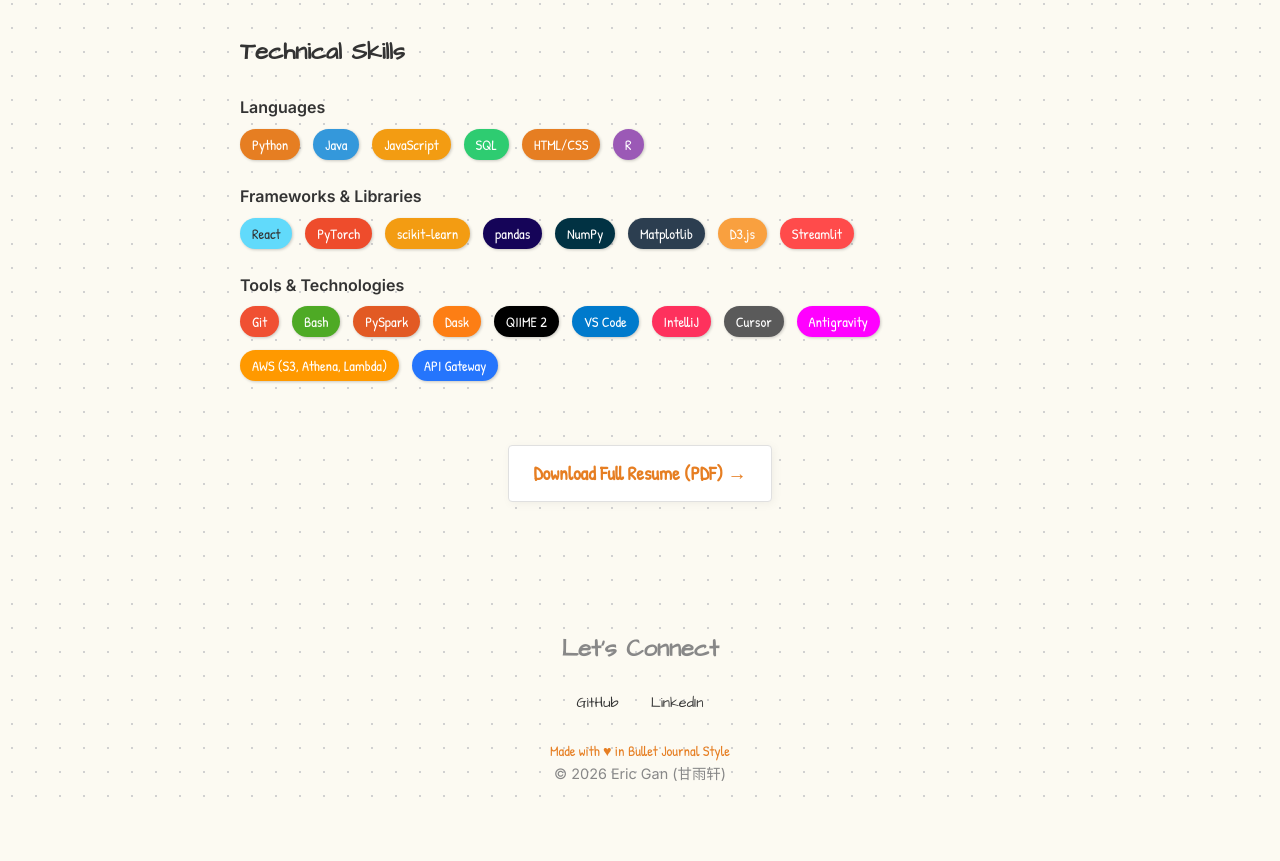
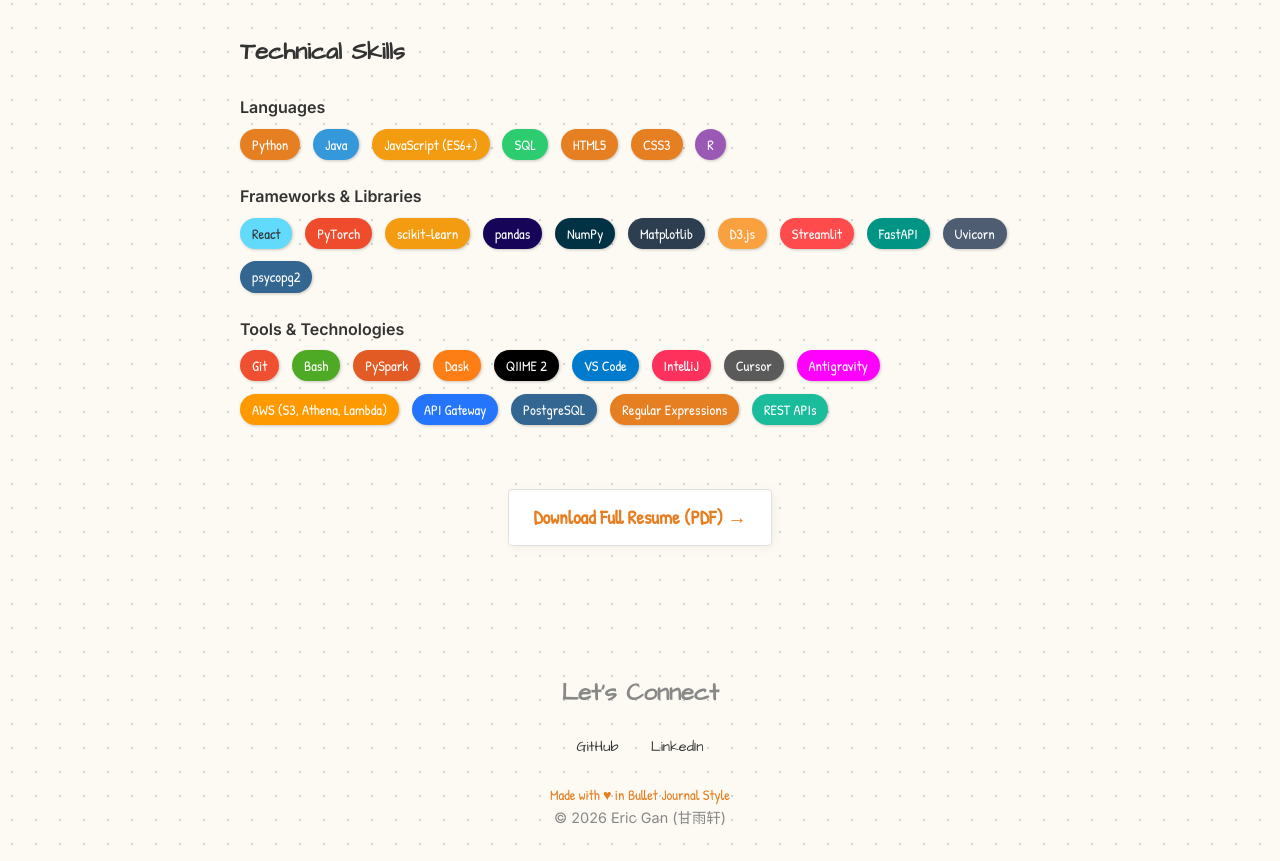
Before and after one commit to eri-gon/MyWorld, a React (Vite) app: page /#/about in a window 1280 px wide. Shown: the part 2000-2861 px from the top of the page. Before the commit the page ends 2817 px from the top, so only its background shows below. Built offline with nearby package versions, Linux system fonts and the light colour scheme.

Commit message:
chore: update projects / skills personal CRM

```diff
--- a/src/pages/AboutPage.tsx
+++ b/src/pages/AboutPage.tsx
@@ -79,9 +79,10 @@
             <div style={{ display: 'flex', gap: '0.8rem', flexWrap: 'wrap' }}>
               <Sticker rotate="0deg">Python</Sticker>
               <Sticker rotate="0deg" color="#3498db">Java</Sticker>
-              <Sticker rotate="0deg" color="#f39c12">JavaScript</Sticker>
+              <Sticker rotate="0deg" color="#f39c12">JavaScript (ES6+)</Sticker>
               <Sticker rotate="0deg" color="#2ecc71">SQL</Sticker>
-              <Sticker rotate="0deg" color="#e67e22">HTML/CSS</Sticker>
+              <Sticker rotate="0deg" color="#e67e22">HTML5</Sticker>
+              <Sticker rotate="0deg" color="#e67e22">CSS3</Sticker>
               <Sticker rotate="0deg" color="#9b59b6">R</Sticker>
             </div>
           </div>
@@ -96,6 +97,9 @@
               <Sticker rotate="0deg" color="#2c3e50">Matplotlib</Sticker>
               <Sticker rotate="0deg" color="#f9a03f">D3.js</Sticker>
               <Sticker rotate="0deg" color="#ff4b4b">Streamlit</Sticker>
+              <Sticker rotate="0deg" color="#009485">FastAPI</Sticker>
+              <Sticker rotate="0deg" color="#4f5d73">Uvicorn</Sticker>
+              <Sticker rotate="0deg" color="#336791">psycopg2</Sticker>
             </div>
           </div>
           <div>
@@ -112,6 +116,9 @@
               <Sticker rotate="0deg" color="#ff00ff">Antigravity</Sticker>
               <Sticker rotate="0deg" color="#ff9900">AWS (S3, Athena, Lambda)</Sticker>
               <Sticker rotate="0deg" color="#2575fc">API Gateway</Sticker>
+              <Sticker rotate="0deg" color="#336791">PostgreSQL</Sticker>
+              <Sticker rotate="0deg" color="#e67e22">Regular Expressions</Sticker>
+              <Sticker rotate="0deg" color="#1abc9c">REST APIs</Sticker>
             </div>
           </div>
         </div>
--- a/src/pages/ProjectsPage.tsx
+++ b/src/pages/ProjectsPage.tsx
@@ -14,6 +14,13 @@
 import oceanThumb from '../assets/thumbnail/ocean_health.png';
 
 const projects = [
+  {
+    title: "Personal CRM Social Graph Visualizer",
+    description: "Designed and built a personal CRM social graph visualizer using a FastAPI backend and an interactive D3.js frontend dashboard, displaying real-time personal connections and group memberships. Engineered a custom Python ingestion pipeline that parses exported Google Keep JSON files, designed a relational database schema in PostgreSQL (Adjacency List Model), solved same-name node collisions with a hybrid entity resolution heuristic, and built a responsive dark-mode glassmorphic D3.js visualizer with custom physics constraints.",
+    tags: ["Python", "FastAPI", "PostgreSQL", "D3.js", "SQL", "JavaScript", "HTML/CSS", "Regular Expressions", "REST APIs"],
+    date: "July 2026",
+    link: ""
+  },
   {
     title: "Formula 1 DNF Prediction",
     description: "Trained and evaluated Logistic Regression, Random Forest, XGBoost, and LightGBM models under significant class imbalance and temporal distribution shifts. Optimized LightGBM using Optuna Bayesian hyperparameter search over 30 trials, achieving a 2.6x improvement in F1-score and 5x in Recall compared to baselines. Built and deployed an interactive web application on Hugging Face Spaces for real-time race outcome predictions.",
```
